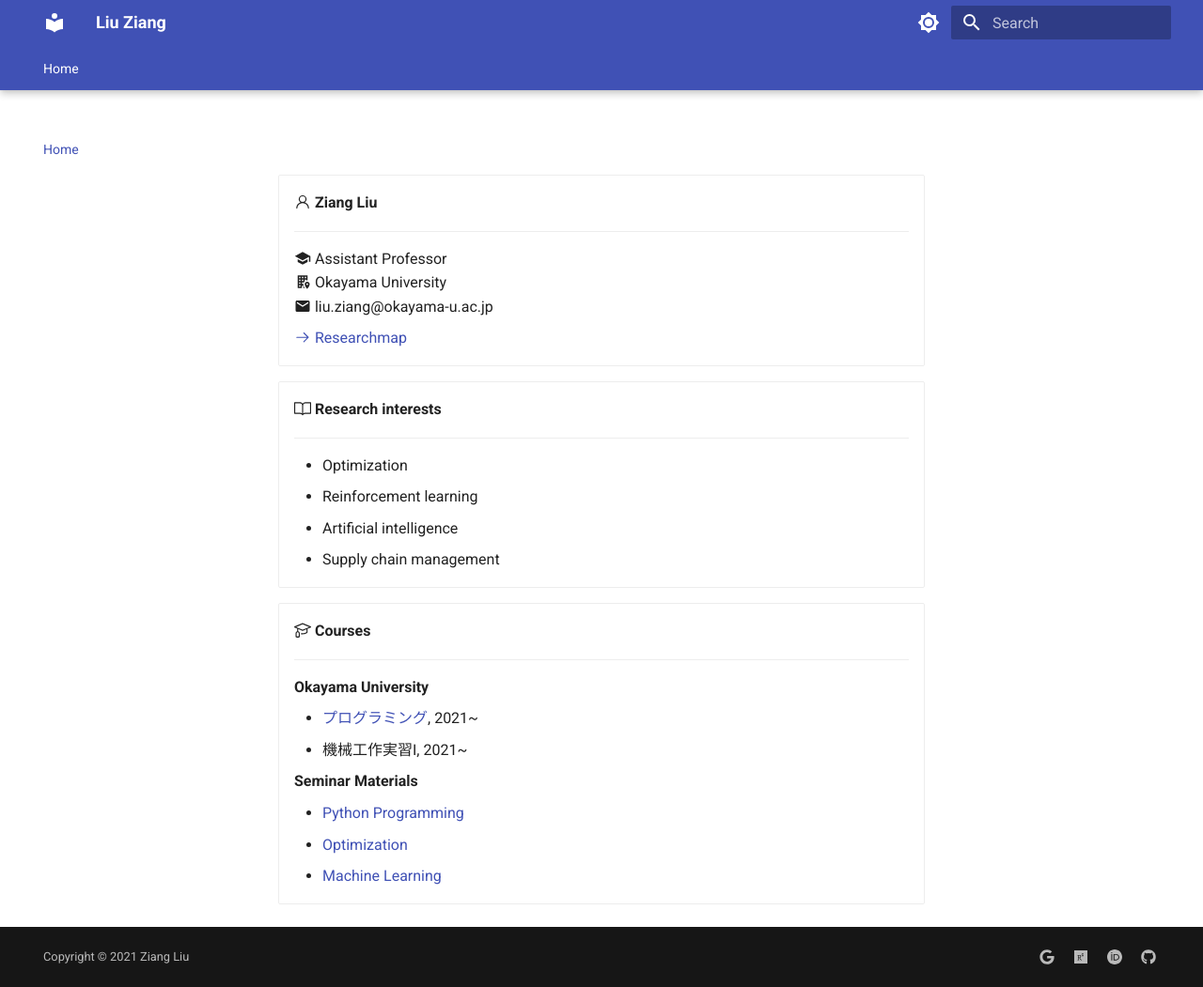
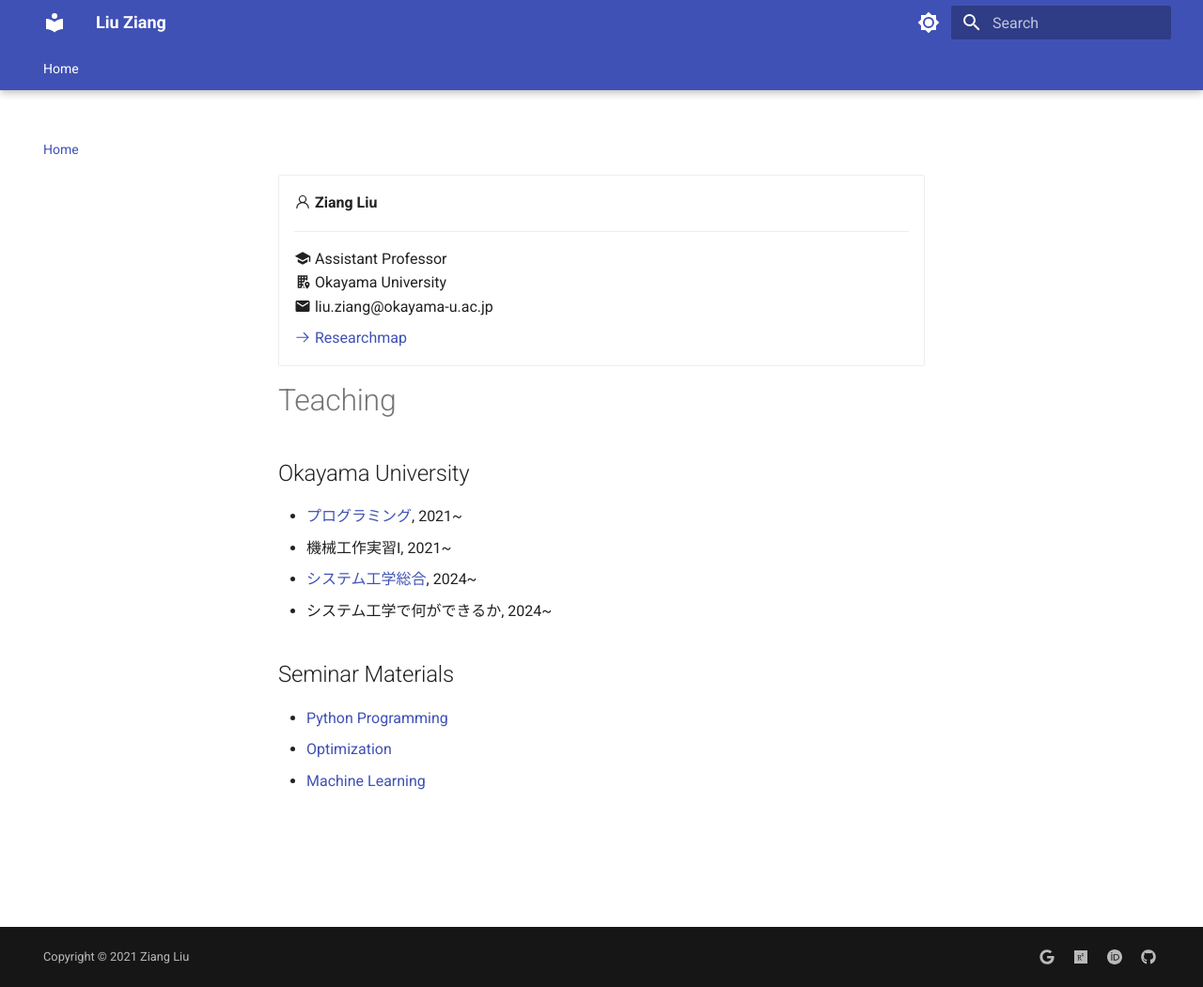
Before and after one commit to zi-ang-liu/zi-ang-liu.github.io, an MkDocs documentation site: the page built from docs/index.md, in a window 1280 px wide and 1051 px high. Shown: the whole window at 94% size. Built offline with MkDocs 1.6.1 and Material for MkDocs 9.7.7, drawn with Linux system fonts in a browser that asks for light colours.

Commit message:
Update index.md

```diff
--- a/docs/index.md
+++ b/docs/index.md
@@ -15,36 +15,18 @@
 
 </div>
 
-<div class="grid cards" markdown>
 
--   :octicons-book-24: __Research interests__
+# Teaching
 
-    ---
+## Okayama University
 
-    - Optimization
-    - Reinforcement learning
-    - Artificial intelligence
-    - Supply chain management
+- [プログラミング](https://zi-ang-liu.github.io/jb-c-programming/intro.html), 2021~
+- 機械工作実習I, 2021~
+- [システム工学総合](https://zi-ang-liu.github.io/jb-practice-on-systems-engineering/intro.html), 2024~
+- システム工学で何ができるか, 2024~
 
-</div>
+## Seminar Materials
 
-
-<!-- Course -->
-<div class="grid cards" markdown>
-
--    :octicons-mortar-board-24: __Courses__
-
-    ---
-
-    __Okayama University__
-
-    - [プログラミング](https://ziangs-organization.gitbook.io/introduction-to-c/), 2021~
-    - 機械工作実習I, 2021~
-
-    __Seminar Materials__
-
-    - [Python Programming](https://ziangs-organization.gitbook.io/python/)
-    - [Optimization](https://zi-ang-liu.github.io/jb-optimization/)
-    - [Machine Learning](https://zi-ang-liu.github.io/jb-machine_learning/)
-
-</div>
+- [Python Programming](https://ziangs-organization.gitbook.io/python/)
+- [Optimization](https://zi-ang-liu.github.io/jb-optimization/)
+- [Machine Learning](https://zi-ang-liu.github.io/jb-machine_learning/)
```
